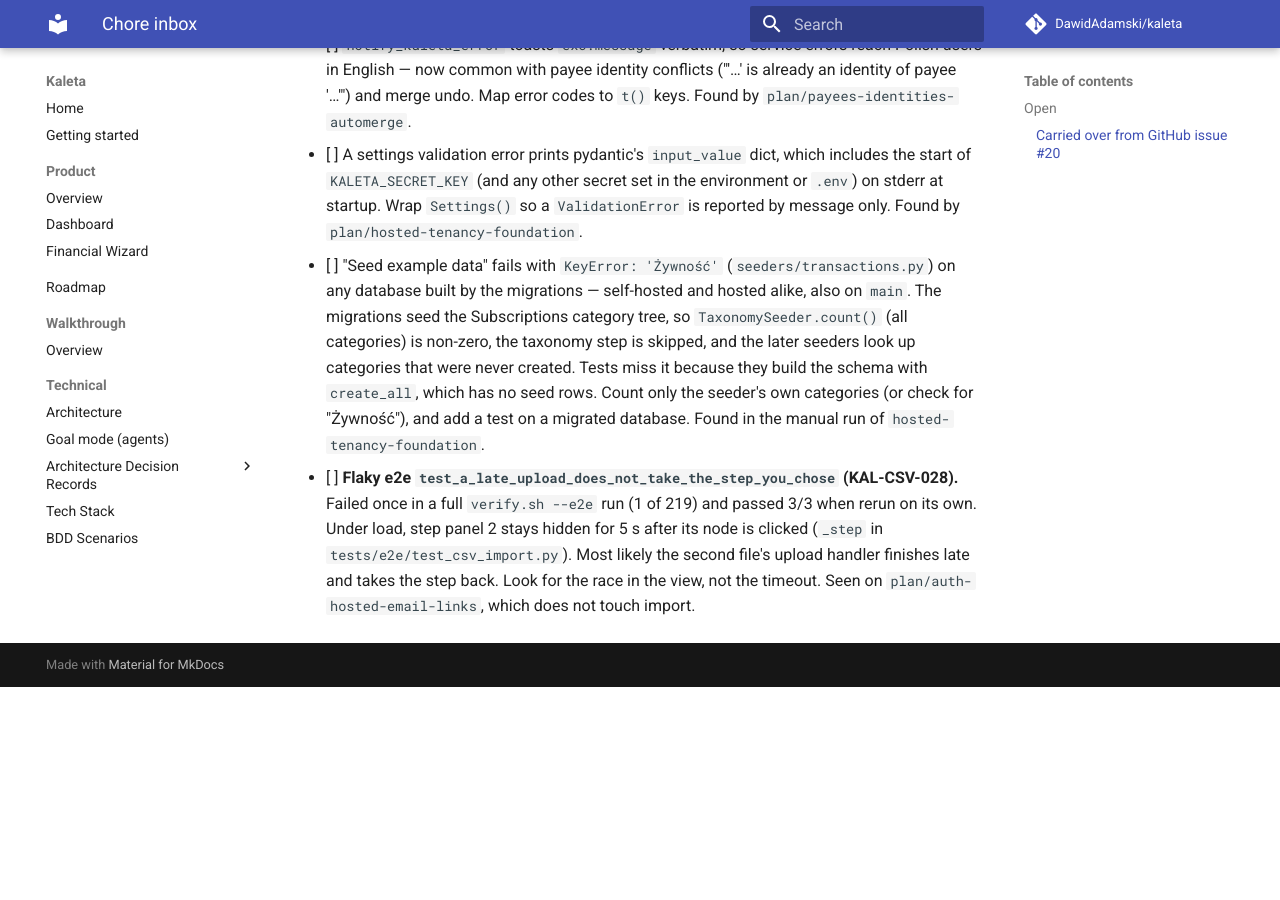
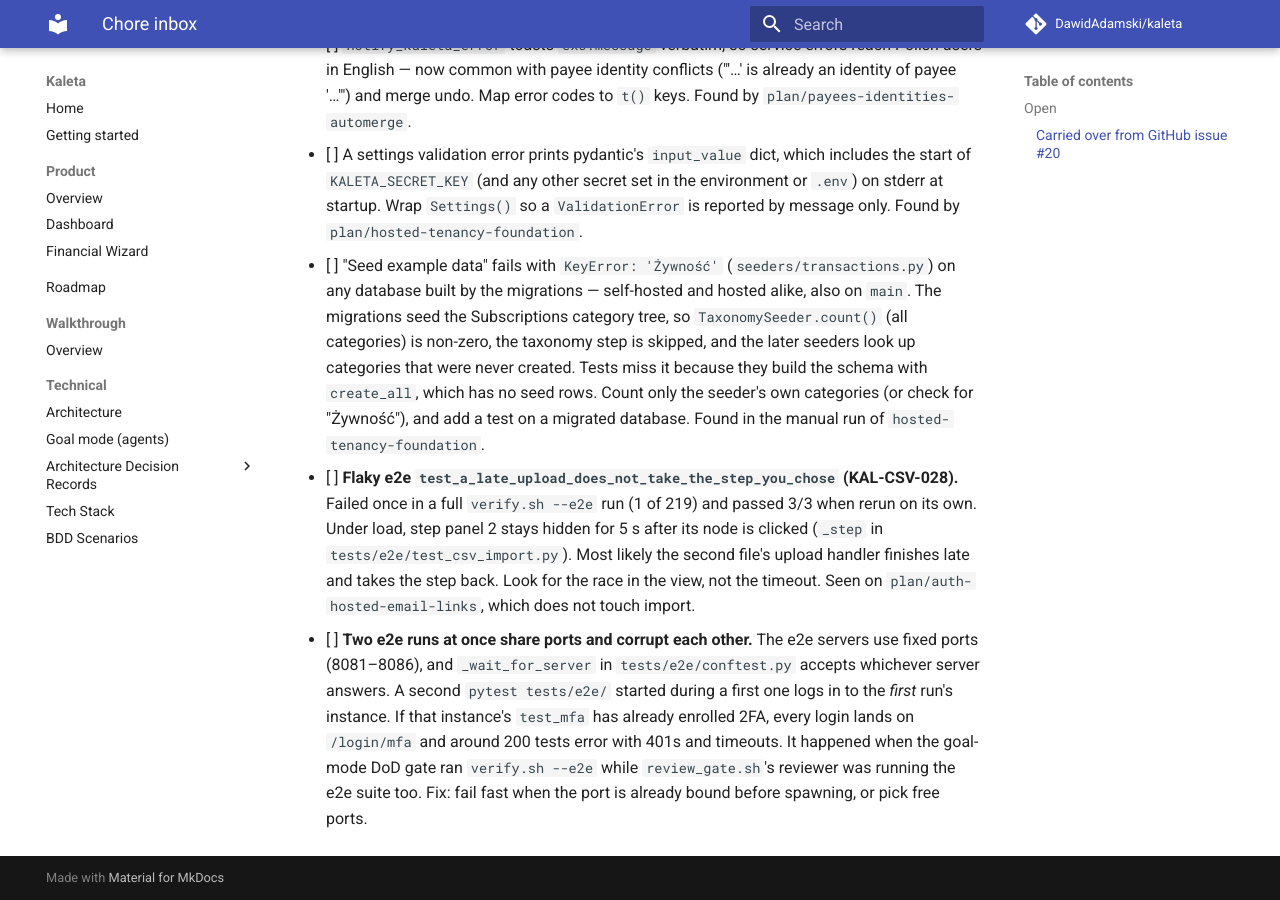
Before and after one commit to DawidAdamski/kaleta, an MkDocs documentation site: the page built from docs/plans/chores.md, in a window 1280 px wide and 900 px high, scrolled down 5780 px. Built offline with MkDocs 1.6.1 and Material for MkDocs 9.7.7, drawn with Linux system fonts in a browser that asks for light colours; comment, search, counter and statistics services are not loaded; before the commit the page ends 6467 px from its top, so only the background shows below that.

Commit message:
docs(chores): concurrent e2e runs collide on fixed ports
Co-Authored-By: Claude Opus 5.5 <noreply@anthropic.com>
Claude-Session: https://claude.ai/code/session_01G13kNHdWULrLSsKUgiuQjH

```diff
--- a/docs/plans/chores.md
+++ b/docs/plans/chores.md
@@ -301,3 +301,13 @@ check it still reproduces before acting on it.
       handler finishes late and takes the step back. Look for the race in the
       view, not the timeout. Seen on `plan/auth-hosted-email-links`, which
       does not touch import.
+- [ ] **Two e2e runs at once share ports and corrupt each other.** The e2e
+      servers use fixed ports (8081–8086), and `_wait_for_server` in
+      `tests/e2e/conftest.py` accepts whichever server answers. A second
+      `pytest tests/e2e/` started during a first one logs in to the *first*
+      run's instance. If that instance's `test_mfa` has already enrolled 2FA,
+      every login lands on `/login/mfa` and around 200 tests error with 401s
+      and timeouts. It happened when the goal-mode DoD gate ran
+      `verify.sh --e2e` while `review_gate.sh`'s reviewer was running the e2e
+      suite too. Fix: fail fast when the port is already bound before
+      spawning, or pick free ports.
```
